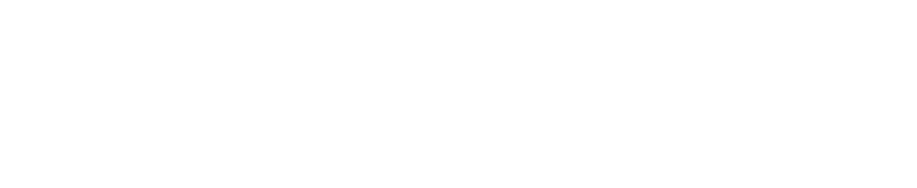
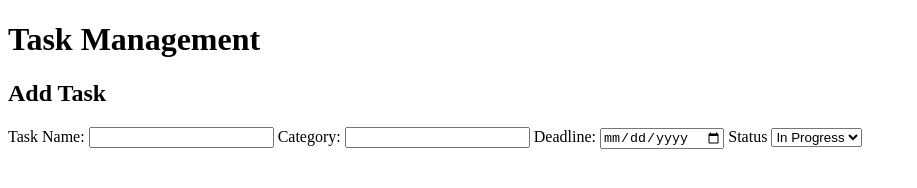
Before and after one commit to SarbBhangu/TaskManagement-SBA, a plain HTML site: page index.html in a window 1280 px wide. Shown: the whole page, without its empty margins (0-917 px from the left). Drawn offline with Linux system fonts and the light colour scheme.

Commit message:
Added section with input feilds including status with options

```diff
--- a/index.html
+++ b/index.html
@@ -8,6 +8,27 @@
     <link rel="stylesheet" href="style.css">
 </head>
 <body>
+    <h1>Task Management </h1>
+
+    <section>
+        <h2>Add Task</h2>
+        <label>Task Name:</label>
+        <input id="taskName" type="text" placeholder="">
+
+        <label>Category:</label>
+        <input id="taskCategory" type="text" placeholder="">
+
+        <label>Deadline:</label>
+        <input id="taskDeadline" type="date">
+
+        <label>Status</label>
+        <select id="taskStatus">
+            <option value="In Progress">In Progress</option>
+            <option value="Completed">Completed</option>
+            <option value="Overdue">Overdue</option>
+        </select>
+
+    </section>
 
 </body>
 </html>
```
